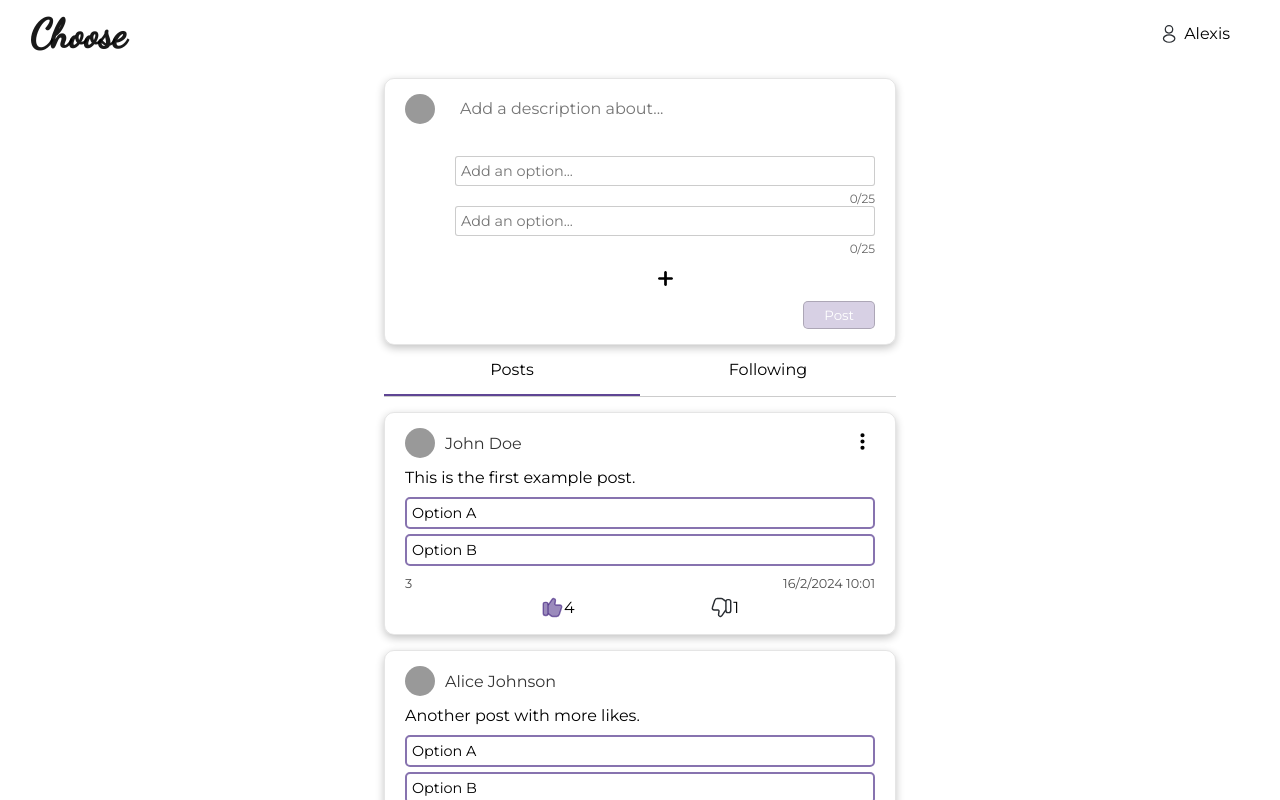
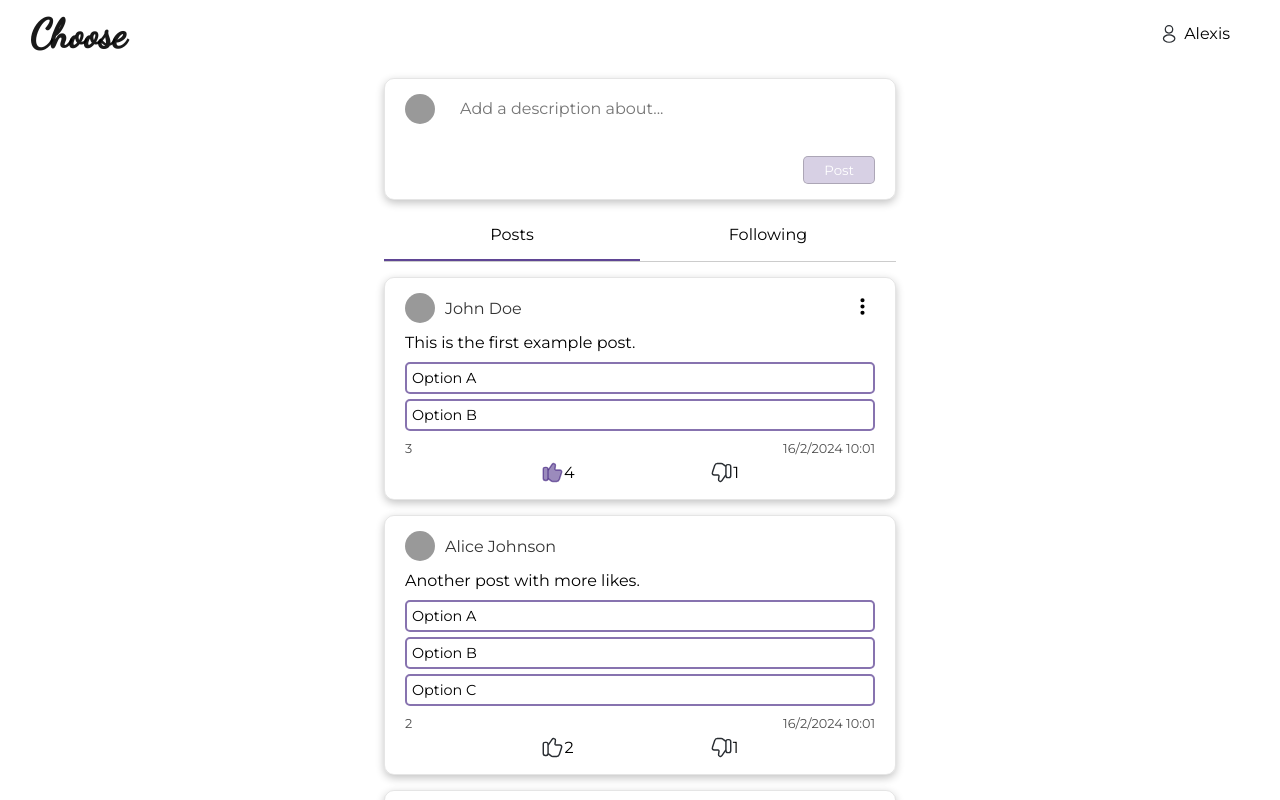
Before and after one commit to alexisandru/choose, a React (Create React App) app: page / in a window 1280 px wide. Shown: the top 800 px of the page. Built offline with nearby package versions, Linux system fonts and the light colour scheme.

Commit message:
hide options in create post until click description

```diff
--- a/src/components/CreatePost.js
+++ b/src/components/CreatePost.js
@@ -13,6 +13,7 @@ const CreatePost = () => {
   const currentUser = useSelector(state => state.users.actual_user)
 
   const [clearOptionsInputs, setClearOptionsInputs] = useState(false)
+  const [showOptions, setShowOptions] = useState(false)
   const [post, setPost] = useState({
     user_id: currentUser,
     description: "",
@@ -40,6 +41,7 @@ const CreatePost = () => {
   const sendPost = () => {
     dispatch(addPost(post))
     setClearOptionsInputs(prev => !prev)
+    setShowOptions(false)
     setPost({
       ...post,
       description: "",
@@ -53,11 +55,14 @@ const CreatePost = () => {
       <Content>
         <Description
           ref={textareaRef}
+          onClick={() => setShowOptions(true)}
           onChange={e => handleChangeText(e)}
           value={post.description}
           placeholder="Add a description about...">
         </Description>
-        <CreateOptions newOptions={updateOptions} reset={clearOptionsInputs} />
+        {
+          showOptions && <CreateOptions newOptions={updateOptions} reset={clearOptionsInputs} />
+        }
         <FooterBtns>
           <BtnPost disabled={checkIsValid} onClick={() => sendPost()} >Post</BtnPost>
         </FooterBtns>
--- a/src/components/Feed.js
+++ b/src/components/Feed.js
@@ -50,6 +50,7 @@ const Container = styled.div`
 
 const Sections = styled.div`
   width: 40%;
+  margin-top: 10px;
   display: flex;
   justify-content: space-around;
   border-bottom: 1px solid rgba(0,0,0,0.2);
```
Also changed, not shown: src/components/ModalFollowers.js (added).
